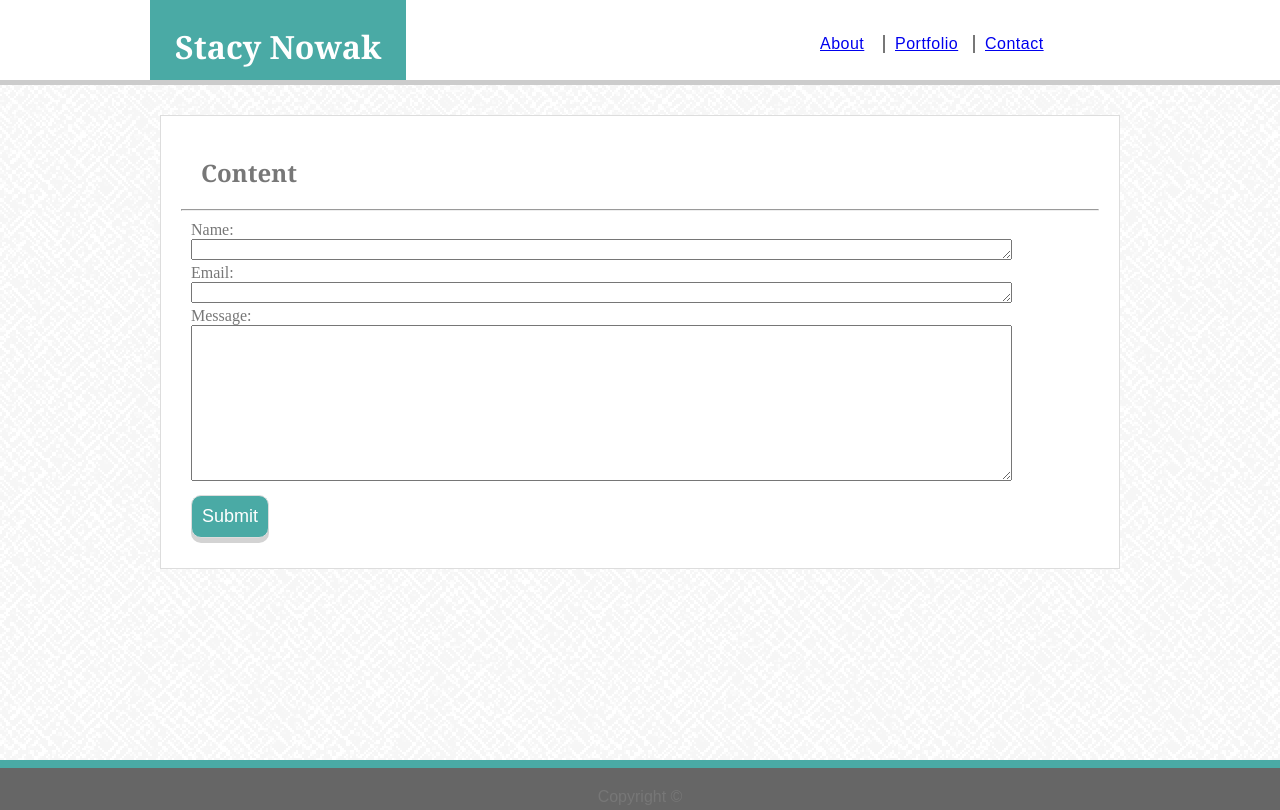
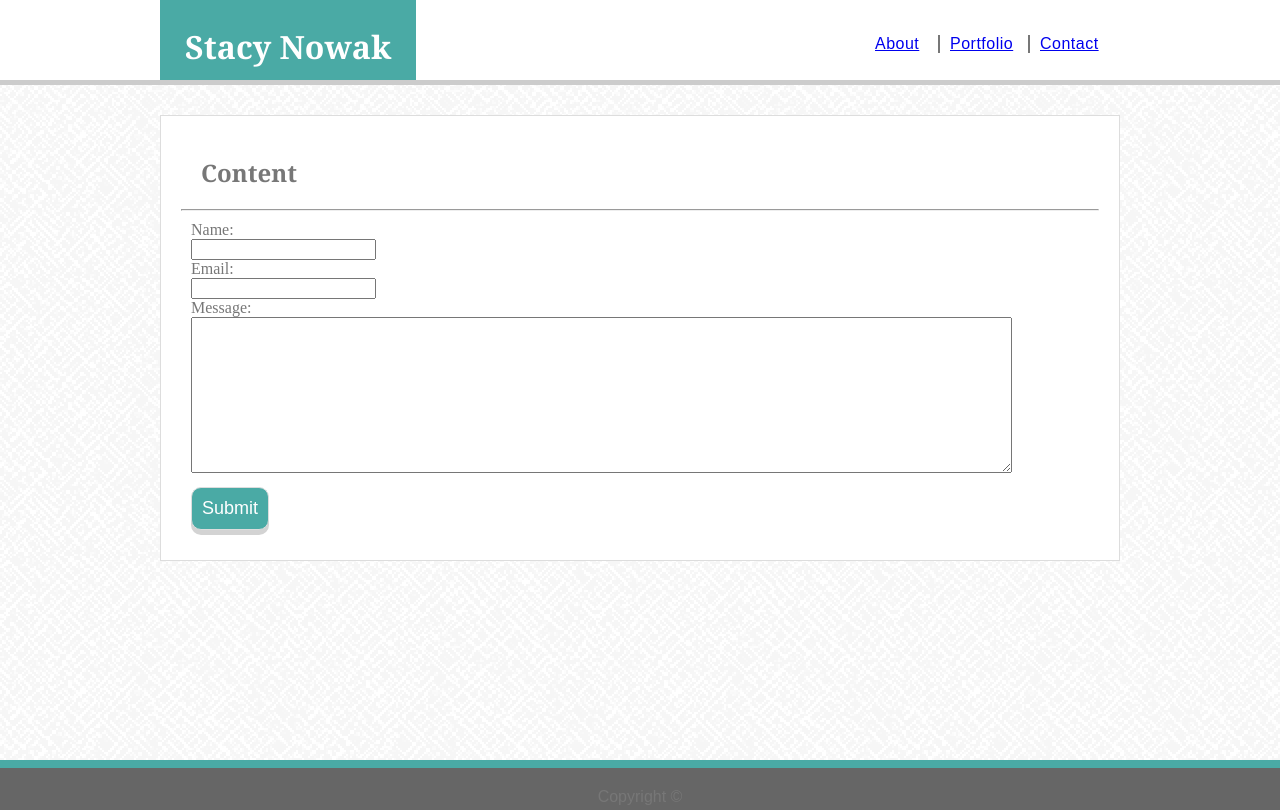
Before and after one commit to snowAK34/Basic-Portfolio, a plain HTML site: page contact.html in a window 1280 px wide. Drawn offline with Linux system fonts and the light colour scheme.

Commit message:
fixed heading to line up with content and tweaked input fields on contact page

```diff
--- a/assets/css/style.css
+++ b/assets/css/style.css
@@ -25,8 +25,7 @@ html, body {
 
 /* This section for across the top of the page. */
 
-.top {
-    position: relative;
+.upborder {
     background-color: #ffffff;
     border-bottom: solid 5px #cccccc;
     margin: 0px 0px 30px 0px;
@@ -34,13 +33,18 @@ html, body {
     width: 100%;
 }
 
+.top {
+    overflow: auto;
+    width: 960px;
+    margin: 0 auto;
+}
+
 header {
     float: left;
     background-color: #4aaaa5;
     text-align: center;
-    height: 100%;
+    height: 80px;
     padding: 0px 15px 0px 15px;
-    margin-left: 150px;
 }
 
 h1 {
@@ -54,9 +58,7 @@ h1 {
     color: #777777;
     font-family: Arial, 'Helvetica neue', Helvetica, sans-serif;
     letter-spacing: 0.5px;
-    margin-right: 200px;
     height: 100%;
-    padding: 0px 15px 0px 15px;
 }
 
 #index {
@@ -79,7 +81,7 @@ h1 {
 
 #contact {
     float: left;
-    padding: 0px 10px 0px 10px;
+    padding: 0px 0px 0px 10px;
     margin: 35px 0px 35px 0px;
     list-style-type: none;
     width: 90px
--- a/contact.html
+++ b/contact.html
@@ -11,6 +11,7 @@
 
 <body>
     <div class="page-wrap">
+        <div class="upborder">
             <div class="top">
                 <header>
                     <h1>Stacy Nowak</h1>
@@ -24,15 +25,16 @@
                     </ul>
                 </nav>
             </div>
+        </div>
 
         <div class="content">
             <h2>Content</h2>
             <hr>
             <form>
                 Name:<br>
-                <textarea cols="100" rows="1"></textarea><br>
+                <input type="text" name="name"><br>
                 Email:<br>
-                <textarea cols="100" rows="1"></textarea><br>
+                <input type="email" name="emailaddress"><br>
                 Message:<br>
                 <textarea cols="100" rows="10"></textarea><br>
                 <input id="button" type="submit" value="Submit">
```
Also changed, not shown: index.html (+2 -0 lines), portfolio.html (+2 -0 lines), 2 other files. Lines whose indentation alone changed are shown as unchanged.
